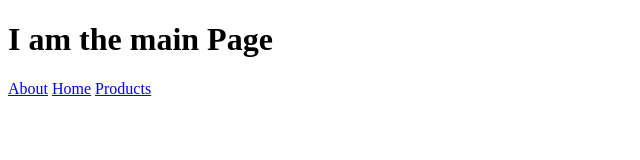
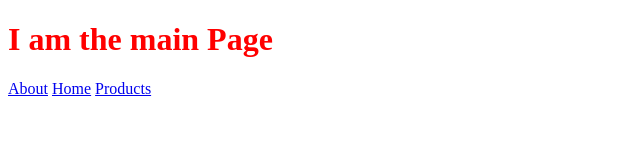
Before and after one commit to sfrodd/GIT_Project, a plain HTML site: page index.html in a window 1280 px wide. Shown: the whole page, without its empty margins (0-640 px from the left). Drawn offline with Linux system fonts and the light colour scheme.

Commit message:
New feature added

```diff
--- a/index.html
+++ b/index.html
@@ -7,7 +7,7 @@
     <title>Document</title>
 </head>
 <body>
-   <h1>I am the main Page</h1>
+   <h1 style="color:red">I am the main Page</h1>
    <a href="./Pages/About.html">About</a>
    <a href="./pages/Home.html">Home</a>
    <a href="./Pages/Product.html">Products</a>
```
